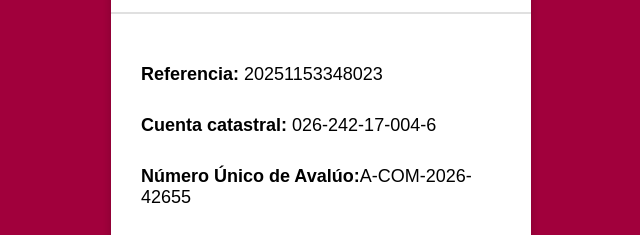
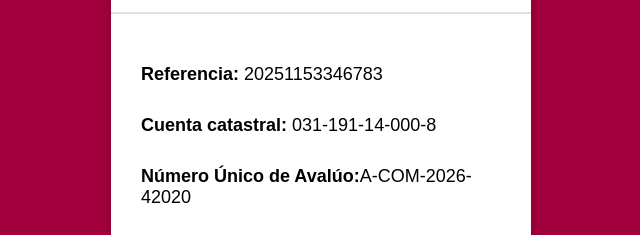
Before and after one commit to drpcsubcatastrogob/drpscsubcatastro, a plain HTML site: page index.html in a window 1280 px wide. Shown: the part 188-423 px from the top of the page, 319-959 px from the left. Drawn offline with Linux system fonts and the light colour scheme.

Commit message:
Update index.html

```diff
--- a/index.html
+++ b/index.html
@@ -58,9 +58,9 @@
       <img src="https://cdn2.telediario.mx/uploads/media/2021/08/12/gobierno_de_la_ciudad_de_mexico.jpg" alt="Escudo CDMX">
       </div>
     <div class="content">
-     <tr> <p><strong>Referencia:</strong> 20251153348023</p></tr>
-      <p><strong>Cuenta catastral:</strong> 026-242-17-004-6 </p>
-      <p><strong>Número Único de Avalúo:</strong>A-COM-2026-42655 </p>
+     <tr> <p><strong>Referencia:</strong> 20251153346783</p></tr>
+      <p><strong>Cuenta catastral:</strong> 031-191-14-000-8 </p>
+      <p><strong>Número Único de Avalúo:</strong>A-COM-2026-42020 </p>
       <p class="resultado"><span style="font-weight: bold;">Resultado:</span> POSITIVO</p>
     </div>
     <div class="footer">
```
